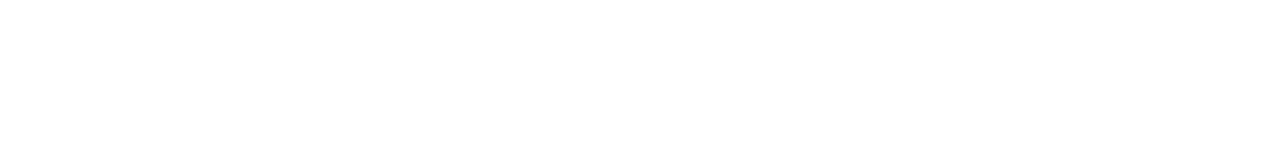
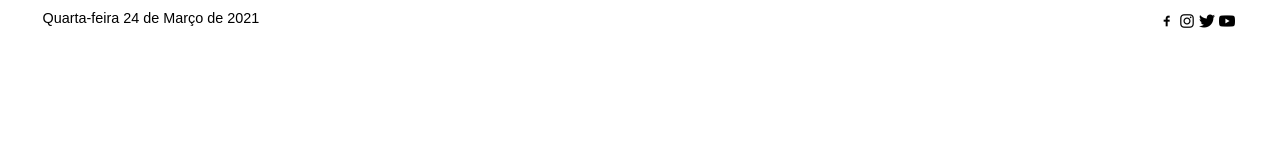
Before and after one commit to KinoDerToten/Site_de_noticias_atualizado, a plain HTML site: page index.html in a window 1280 px wide. Drawn offline with Linux system fonts and the light colour scheme.

Commit message:
data e icones das redes sociais adicionado

```diff
--- a/CSS/style.css
+++ b/CSS/style.css
@@ -0,0 +1,38 @@
+/*aplicando formatações gerais
+*/
+
+*{
+	margin: 0;
+	padding: 0;
+}
+
+body{
+	font: 1em Arial, Helvetica, sans-serif;
+}
+
+#top-bar{
+
+}
+
+#container{
+	width: 1195px;
+	margin: 0 auto;
+	padding: 10px;
+}
+
+#date{
+	float: left;
+	font-size: 0.9em;
+}
+
+#social-icons{
+	float: right;
+}
+
+#logo-bar{
+
+}
+
+#container-logo{
+	clear: both;
+}
--- a/index.html
+++ b/index.html
@@ -7,5 +7,29 @@
 	</head>
 	<body>
 
+		<div id="top-bar">
+
+			<div id="container">
+
+				<div id="date">
+					Quarta-feira 24 de Março de 2021
+				</div>
+
+				<div id="social-icons">
+					<img src="Imagens/social icons.png">
+				</div>
+
+				<div class="clear"></div>
+
+			</div>
+
+			<div id="container-logo">
+
+
+
+			</div>
+
+		</div>
+
 	</body>
 </html>
```
